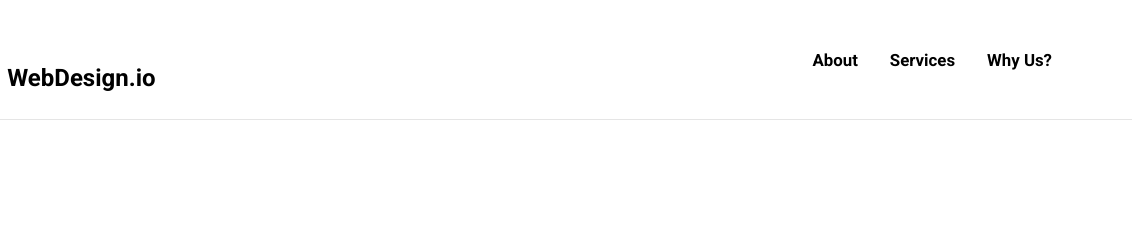
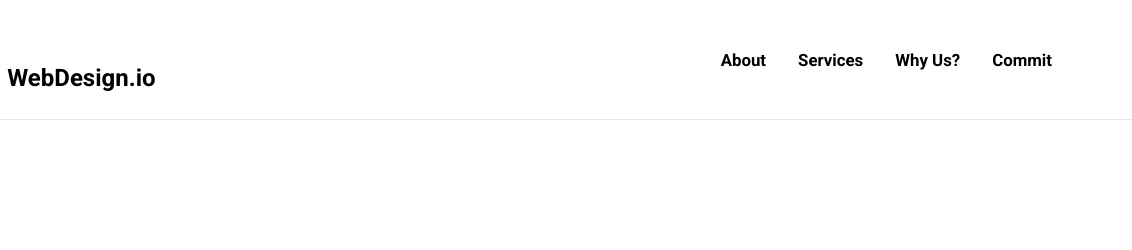
Before and after one commit to tomasorpa/Web-Design, a plain HTML site: page index.html in a window 1280 px wide. Shown: the top 250 px of the page, 148-1280 px from the left. Drawn offline with Linux system fonts and the light colour scheme.

Commit message:
segundo commit

```diff
--- a/index.html
+++ b/index.html
@@ -18,6 +18,7 @@
                 <a href="#about"><h3>About</h3></a>
                 <a href="#services"><h3>Services</h3></a>
                 <a href="#whyus"><h3>Why Us?</h3></a>
+                <a href="#whyus"><h3>Commit</h3></a>
 
             </div>
             <img id="burger" src="./img/bars-solid.svg" alt="">
```
